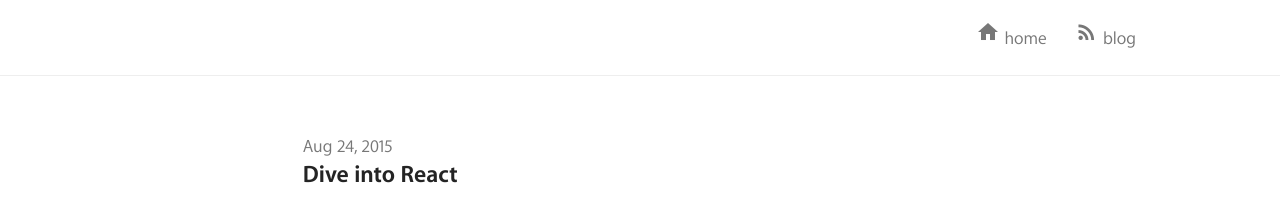
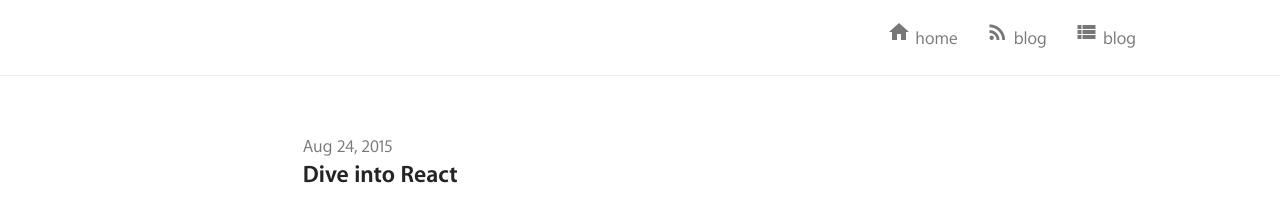
Before and after one commit to ausmurp/ausmurp.github.io, a Jekyll site: the page built from blog/index.html, in a window 1280 px wide. Shown: the top 213 px of the page. Built offline with Jekyll 4.4.1, drawn with Linux system fonts in a browser that asks for light colours; nearby versions of some CDN libraries; a style sheet for code colours, icons or effects is not loaded.

Commit message:
no message

```diff
--- a/_includes/header.html
+++ b/_includes/header.html
@@ -1,3 +1,5 @@
 <header>
-  {% include nav.html %}
+  <div class="container">
+    {% include nav.html %}
+  </div>
 </header>
--- a/_includes/nav.html
+++ b/_includes/nav.html
@@ -1,4 +1,3 @@
-<div class="container">
 <nav>
   <ul class="nav">
 	<li>
@@ -13,6 +12,11 @@
 		<span class="nav-text">blog</span>
 	  </a>
 	</li>
+	<li>
+	  <a class="nav__item" href="/portfolio/">
+		<i class="material-icons md-36 nav-icon">view_list</i>
+		<span class="nav-text">blog</span>
+	  </a>
+	</li>
   </ul>
 </nav>
-</div>
--- a/assets/stylesheets/_header.scss
+++ b/assets/stylesheets/_header.scss
@@ -62,5 +62,5 @@ nav {
 }
 
 .nav-text {
-
+  padding-bottom: 0.25rem;
 }
```
